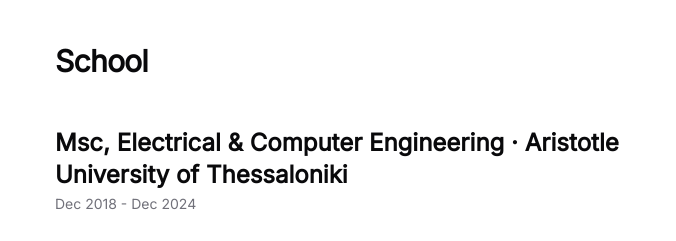
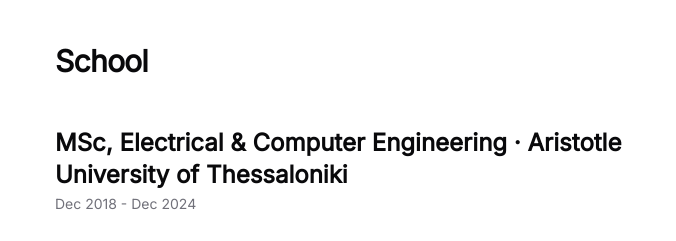
Before and after one commit to tharropoulos/portfolio, a React (Vite) app: page / in a window 1280 px wide. Shown: the part 2680-2921 px from the top of the page, without its empty margins (289-965 px from the left). Built offline with nearby package versions, Linux system fonts and the light colour scheme.

Commit message:
chore: update MSc to use proper casing

```diff
--- a/src/routes/index.lazy.tsx
+++ b/src/routes/index.lazy.tsx
@@ -100,7 +100,7 @@
           <div className="w-full max-w-2xl shadow-none py-10 border-b border-muted last:border-none">
             <div className="space-y-1">
               <h3 className="text-2xl font-bold">
-                Msc, Electrical & Computer Engineering {" · "} Aristotle
+                MSc, Electrical & Computer Engineering {" · "} Aristotle
                 University of Thessaloniki
               </h3>
               <span className="text-sm text-muted-foreground">
```
